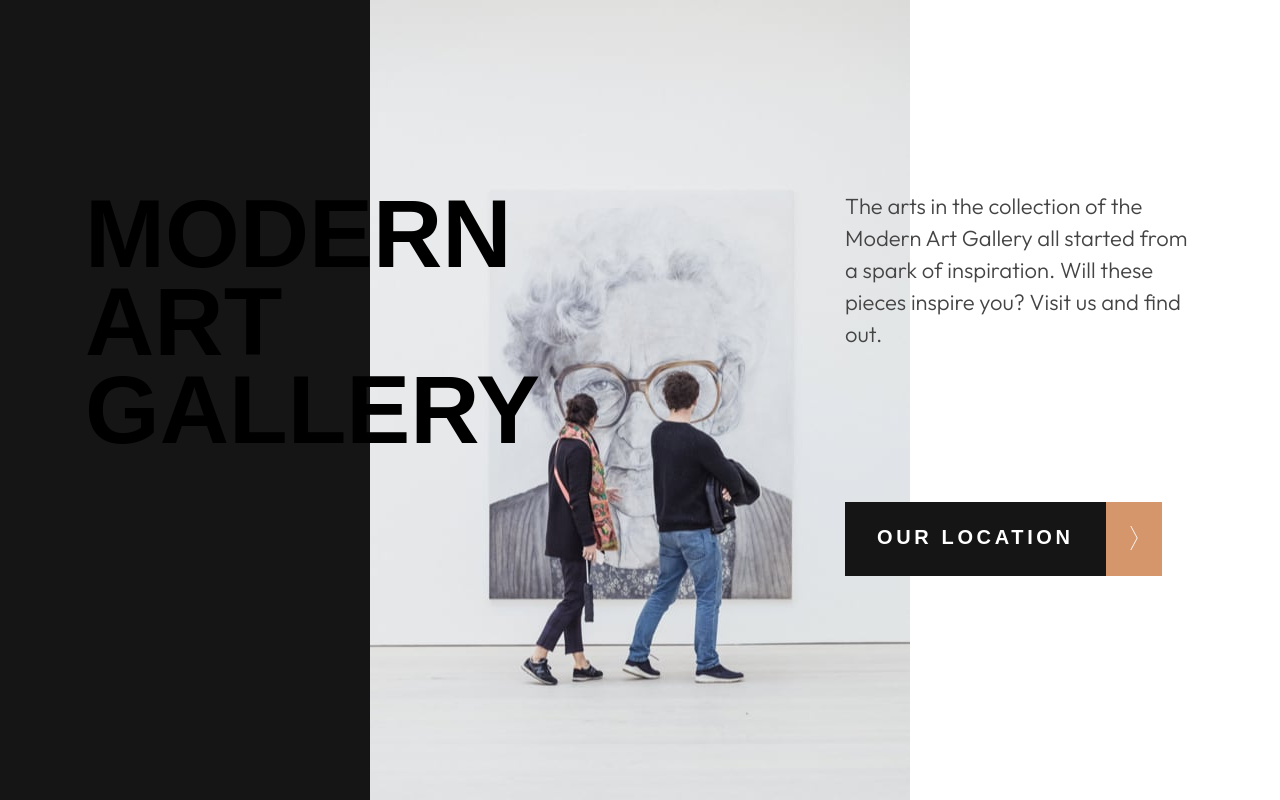
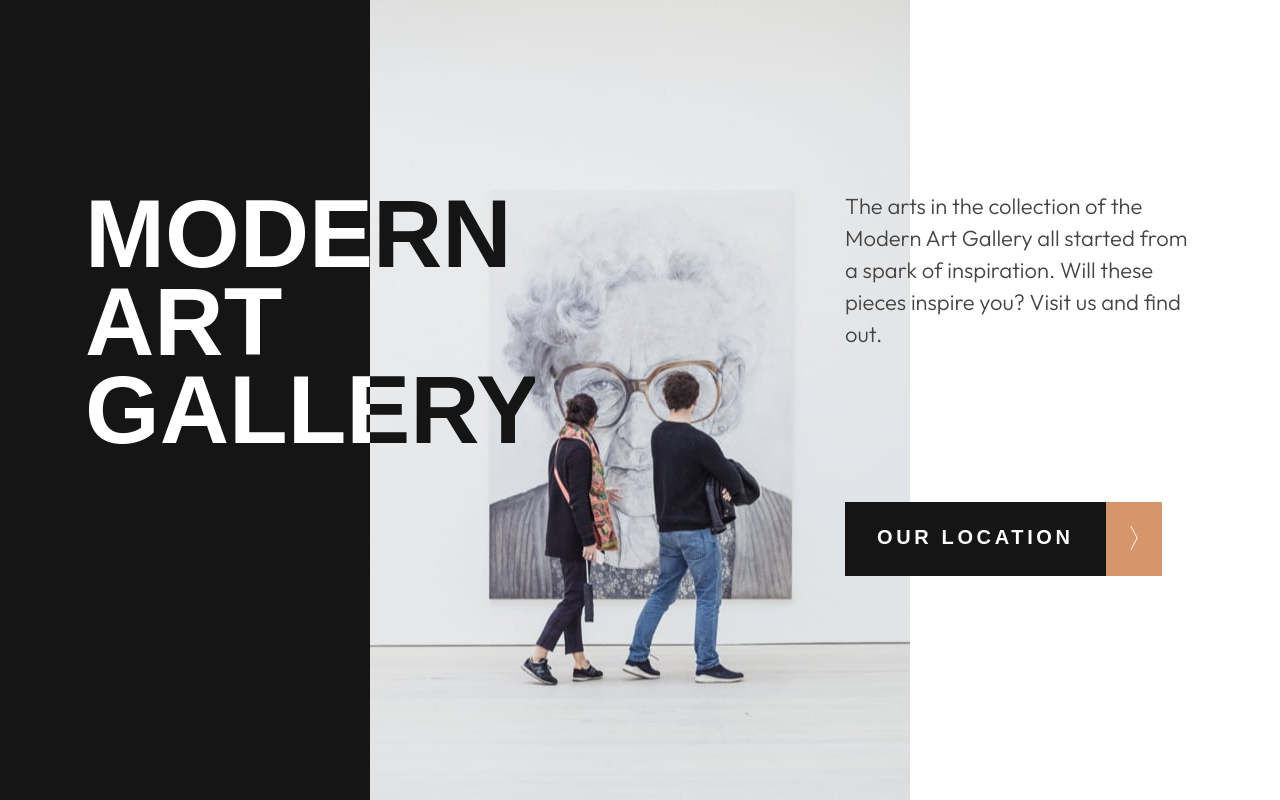
Before and after one commit to Orliland/art-gallery-website, a React (Vite) app: page / in a window 1280 px wide. Built offline with nearby package versions, Linux system fonts and the light colour scheme; a web font is replaced by a local one.

Commit message:
add styles for desktop hero

```diff
--- a/src/index.css
+++ b/src/index.css
@@ -22,13 +22,13 @@
   font-weight: 900;
   font-size: 6rem;
   line-height: 5rem;
+  letter-spacing: 0px;
 }
 
 @media (min-width: 768px) {
   .headline {
     font-size: 7rem;
     line-height: 6.5rem;
-    letter-spacing: 0;
   }
 }
 
--- a/src/layout/Hero/hero.css
+++ b/src/layout/Hero/hero.css
@@ -5,7 +5,6 @@
 .thumbnail {
   position: relative;
   width: 100%;
-  z-index: -1;
 }
 
 .thumbnail__image {
@@ -43,6 +42,8 @@
     width: 33.5rem;
     margin-right: 4rem;
     padding: 0;
+
+    z-index: 1;
   }
 }
 
@@ -79,6 +80,16 @@
 
   .hero__title {
     max-width: 45rem;
+    mix-blend-mode: difference;
+    background: linear-gradient(
+      to right,
+      var(--white) 0%,
+      var(--white) 63.3%,
+      var(--almost-black) 63.3%,
+      var(--almost-black) 100%
+    );
+    -webkit-background-clip: text;
+    -webkit-text-fill-color: transparent;
   }
 
   .hero__button {
```
